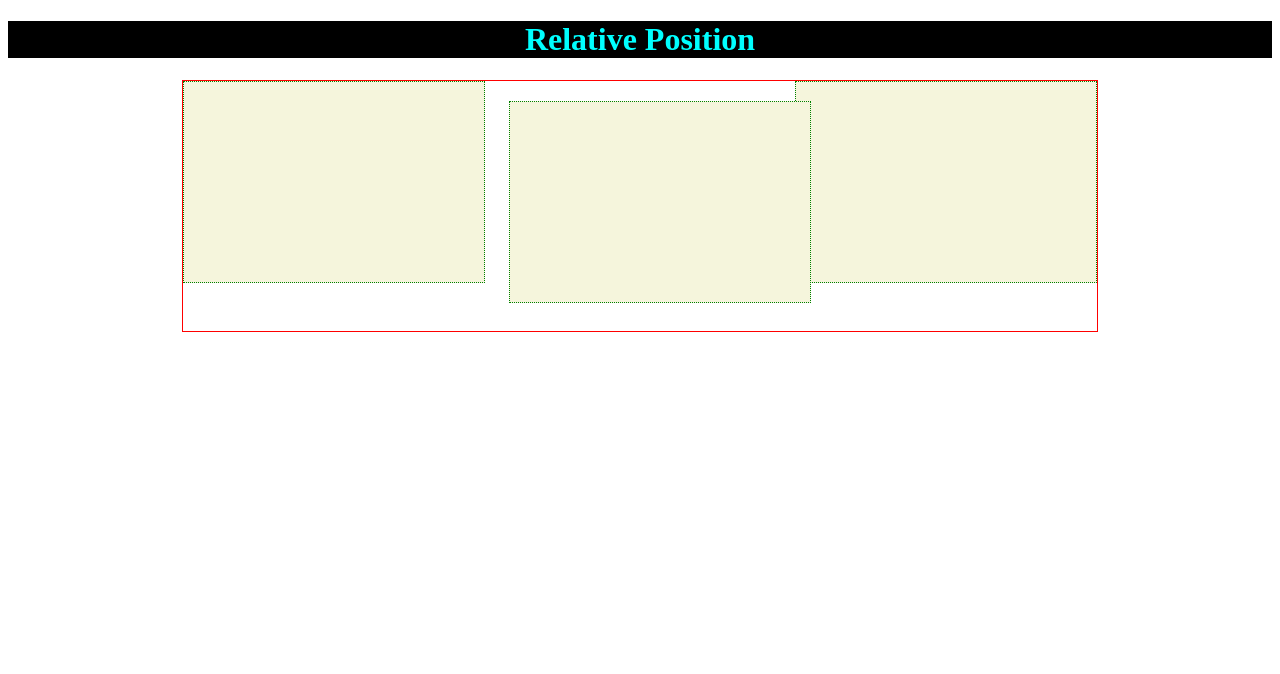
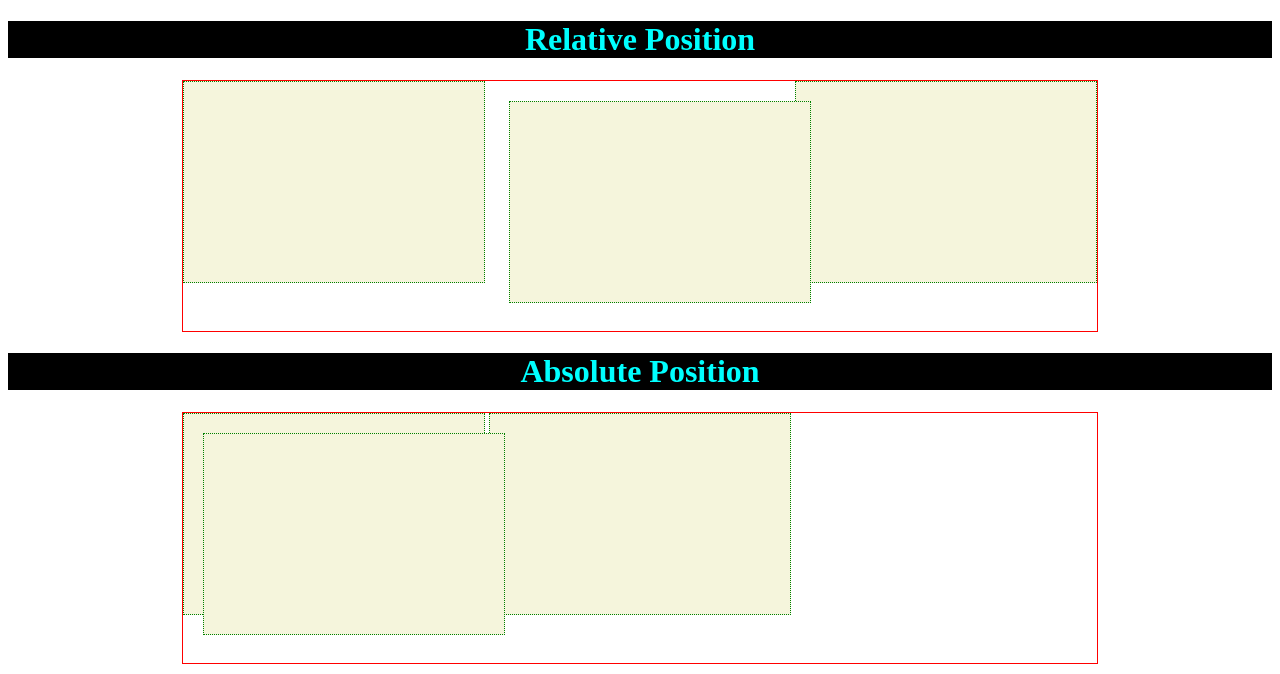
Before and after one commit to woodyyNMK/hw01-20230206, a plain HTML site: page index.html in a window 1280 px wide. Drawn offline with Linux system fonts and the light colour scheme.

Commit message:
adding AbsolutePos commit

```diff
--- a/css/style1.css
+++ b/css/style1.css
@@ -4,14 +4,14 @@ h1{
     background-color: black;
 }
 
-#mainbox1 .box{
+#mainbox1 .box, #mainbox2 .box{
     display: inline-block;
     background-color: beige;
     width: 300px;
     height: 200px;
     border: 1px dotted green;
 }
-#mainbox1{
+#mainbox1,#mainbox2{
     width: 914px;
     height: 250px;
     border: 1px solid red;
@@ -24,3 +24,9 @@ h1{
     top: 20px;
     left: 20px;
 }
+
+#box5{
+    position: absolute;
+    top: 20px;
+    left: 20px;
+}
--- a/index.html
+++ b/index.html
@@ -20,7 +20,20 @@
             </div>
         </div>
     </div>
+    <div id="abspos">
+        <h1>Absolute Position</h1>
+        <div id="mainbox2" class="box">
+            <div id="box4" class="box">
 
+            </div>
+            <div id="box5" class="box">
+
+            </div>
+            <div id="box6" class="box">
+
+            </div>
+        </div>
+    </div>
 
 </body>
 </html>
```
